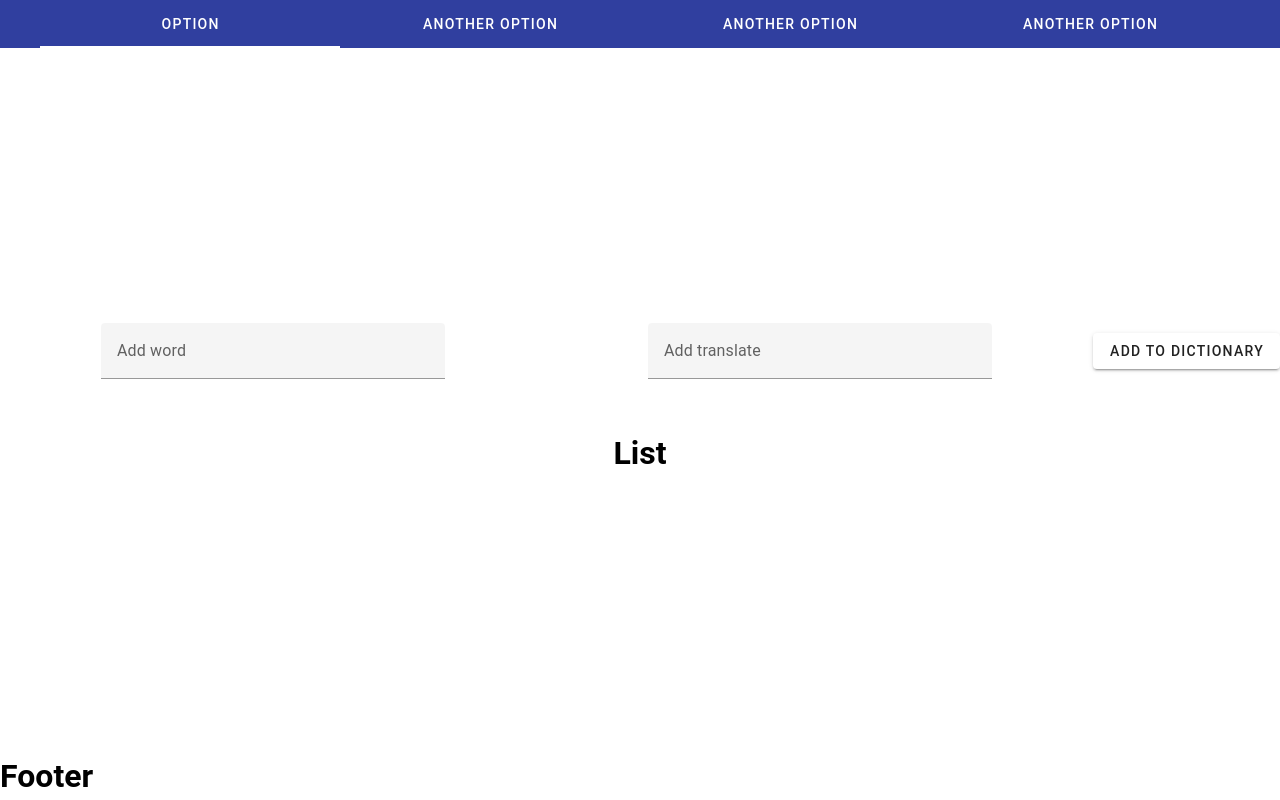
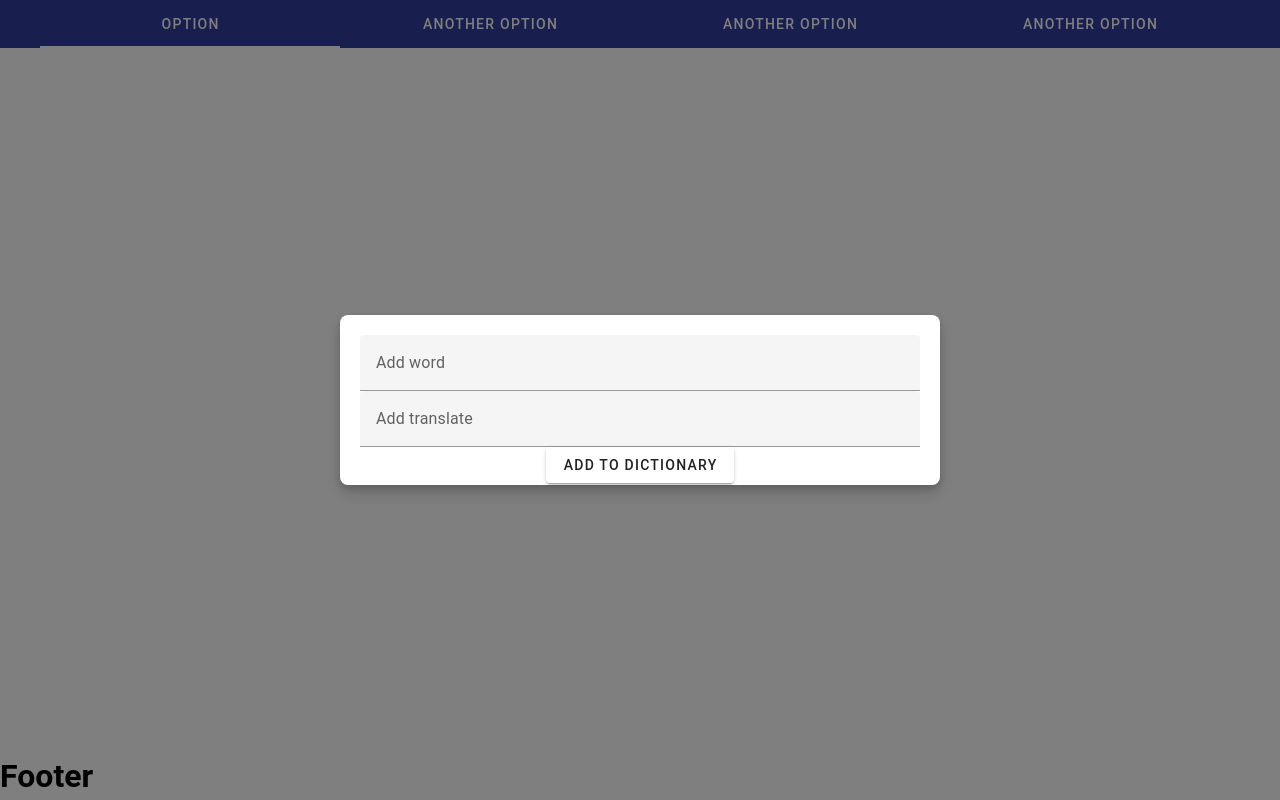
Before and after one commit to hrynyks/words-keeper, a Vue app in the folder front/: page / in a window 1280 px wide. Built offline with nearby package versions, Linux system fonts and the light colour scheme.

Commit message:
add modal

```diff
--- a/front/src/components/homePage/HomePageMainContent.vue
+++ b/front/src/components/homePage/HomePageMainContent.vue
@@ -2,12 +2,14 @@
 import { defineComponent } from "vue";
 import MainWordForm from "@/components/shared/MainWordForm.vue";
 import HomePageWordList from "@/components/homePage/HomePageWordList.vue";
+import MainModal from "@/components/shared/MainModal.vue";
 export default defineComponent({
   name: "HomePageMainContent",
-  components: { MainWordForm, HomePageWordList },
+  components: { MainModal, MainWordForm, HomePageWordList },
   data() {
     return {
       words: [],
+      isShowModal: true,
     };
   },
   methods: {
@@ -18,14 +20,19 @@ export default defineComponent({
     deleteWord(id) {
       this.words = this.words.filter((item) => item.id !== id);
     },
+    switchModal(isShowModal) {
+      this.isShowModal = isShowModal;
+    },
   },
 });
 </script>
 
 <template>
   <main class="main-layout__main">
-    <MainWordForm @createNewWord="pushNewWord" />
     <HomePageWordList :wordList="words" @deleteWordItem="deleteWord($event)" />
+    <MainModal v-if="isShowModal" @closeModal="switchModal($event)">
+      <MainWordForm @createNewWord="pushNewWord" />
+    </MainModal>
   </main>
 </template>
 
--- a/front/src/components/shared/MainButton.vue
+++ b/front/src/components/shared/MainButton.vue
@@ -8,6 +8,10 @@ export default defineComponent({
       type: String,
       required: false,
       default: "button",
+    },
+    btnText: {
+      type: String,
+      required: true,
     },
   },
   methods: {
@@ -20,6 +24,6 @@ export default defineComponent({
 
 <template>
   <v-btn :type="type" @click="onClick">
-    <slot></slot>
+    {{ btnText }}
   </v-btn>
 </template>
--- a/front/src/components/shared/MainInput.vue
+++ b/front/src/components/shared/MainInput.vue
@@ -27,15 +27,18 @@ export default defineComponent({
 </script>
 
 <template>
-  <v-responsive class="mx-auto" max-width="344">
   <v-text-field
+    class="input"
     hide-details="auto"
     :label="label"
     :value="text"
     :type="type"
     @input="updateInput"
   ></v-text-field>
-  </v-responsive>
 </template>
 
-<style scoped></style>
+<style scoped>
+.input {
+  width: 100%;
+}
+</style>
--- /dev/null
+++ b/front/src/components/shared/MainModal.vue
@@ -0,0 +1,48 @@
+<script>
+import { defineComponent } from "vue";
+
+export default defineComponent({
+  name: "MainModal",
+  methods: {
+    closeModal() {
+      this.$emit("closeModal", false);
+    },
+  },
+});
+</script>
+
+<template>
+  <div @click="closeModal" class="confirm">
+    <div class="confirm__content">
+      <slot />
+    </div>
+  </div>
+</template>
+
+<style scoped>
+.confirm {
+  position: fixed;
+  display: flex;
+  top: 0;
+  bottom: 0;
+  right: 0;
+  left: 0;
+  background-color: rgba(0, 0, 0, 0.5);
+  z-index: 99999;
+}
+
+.confirm__content {
+  height: 170px;
+  max-width: 600px;
+  width: 100%;
+  margin: auto;
+  padding: 20px;
+  position: relative;
+  display: flex;
+  flex-direction: column;
+  align-items: center;
+  border-radius: 8px;
+  background-color: #fff;
+  box-shadow: 0 4px 8px rgb(0 0 0 / 15%), 0 8px 16px rgb(0 0 0 / 15%);
+}
+</style>
--- a/front/src/components/shared/MainWordForm.vue
+++ b/front/src/components/shared/MainWordForm.vue
@@ -44,7 +44,7 @@ export default defineComponent({
       :text="translate"
       @update:modelText="(text) => (translate = text)"
     />
-    <MainButton type="submit">Add to dictionary</MainButton>
+    <MainButton type="submit" btnText="Add to dictionary"></MainButton>
   </form>
 </template>
 
@@ -54,5 +54,6 @@ export default defineComponent({
   display: flex;
   justify-content: center;
   align-items: center;
+  flex-direction: column;
 }
 </style>
```
Lines whose indentation alone changed are shown as unchanged.
